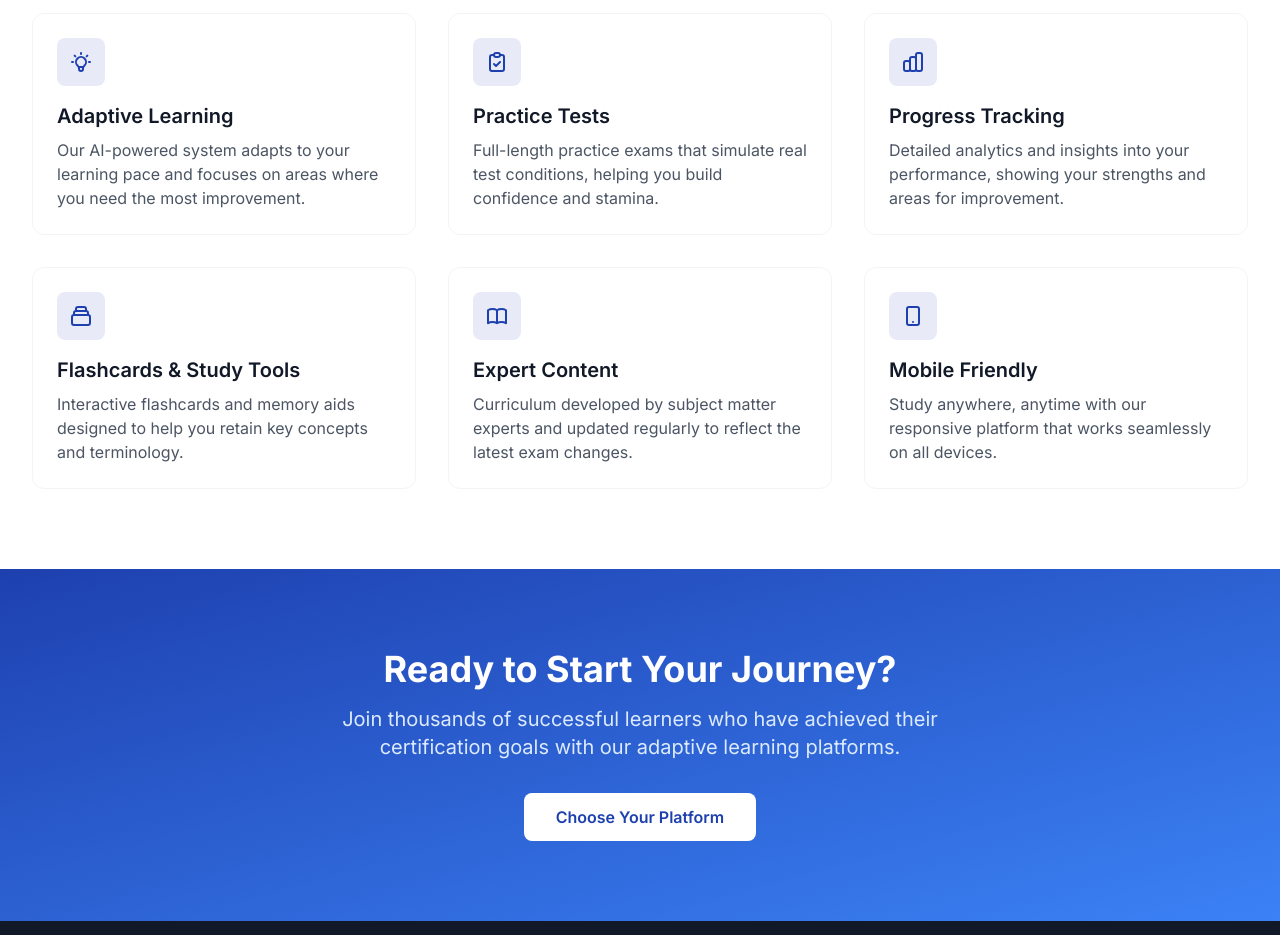
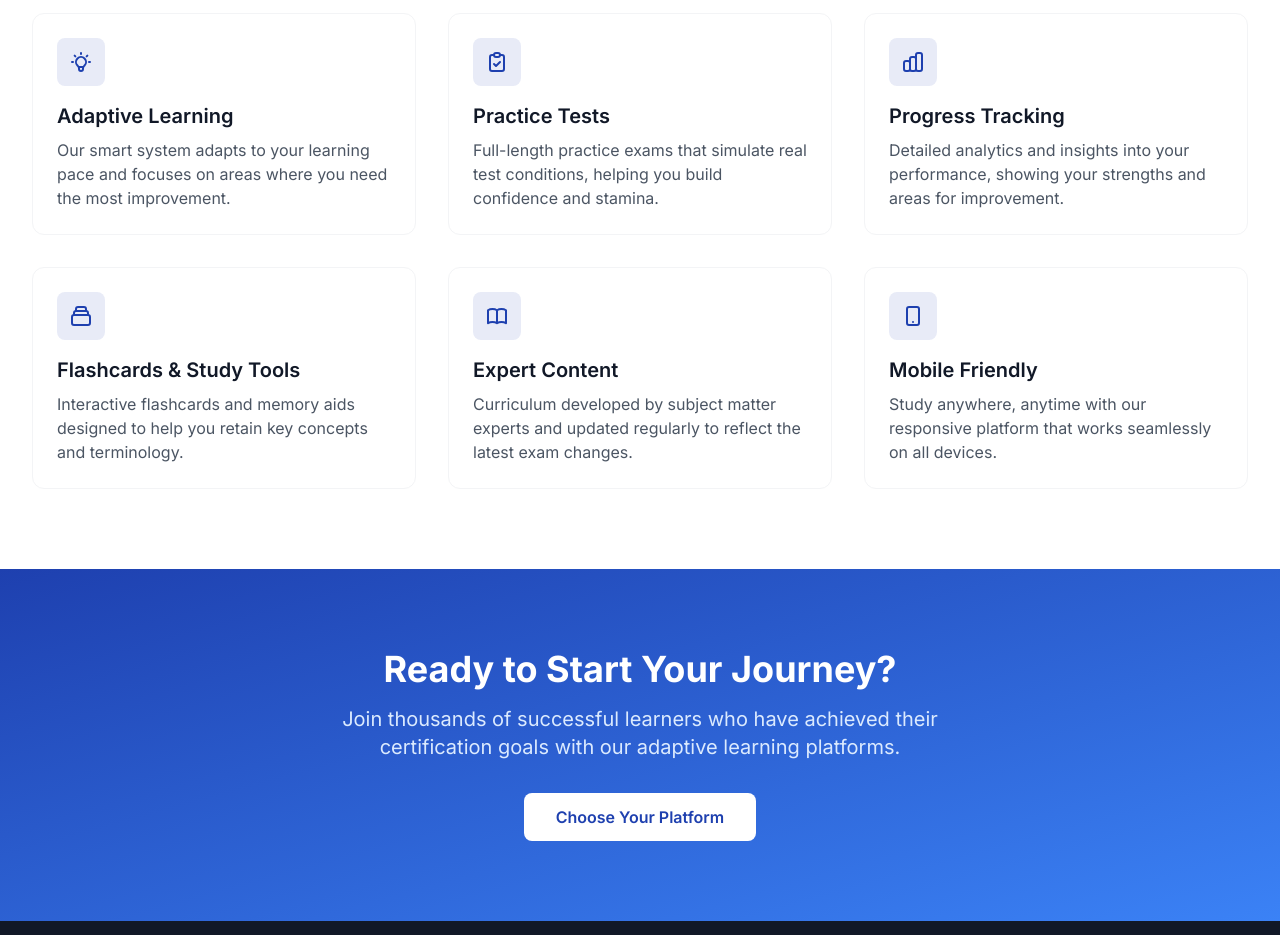
Before and after one commit to Ethan1416/adaptive-academic-landing, a Next.js app: page / in a window 1280 px wide. Shown: the part 1820-2755 px from the top of the page. Built offline with nearby package versions, Linux system fonts and the light colour scheme.

Commit message:
Remove AI mention from Features

```diff
--- a/src/components/Features.tsx
+++ b/src/components/Features.tsx
@@ -1,7 +1,7 @@
 const features = [
   {
     title: "Adaptive Learning",
-    description: "Our AI-powered system adapts to your learning pace and focuses on areas where you need the most improvement.",
+    description: "Our smart system adapts to your learning pace and focuses on areas where you need the most improvement.",
     icon: "lightbulb",
   },
   {
```
